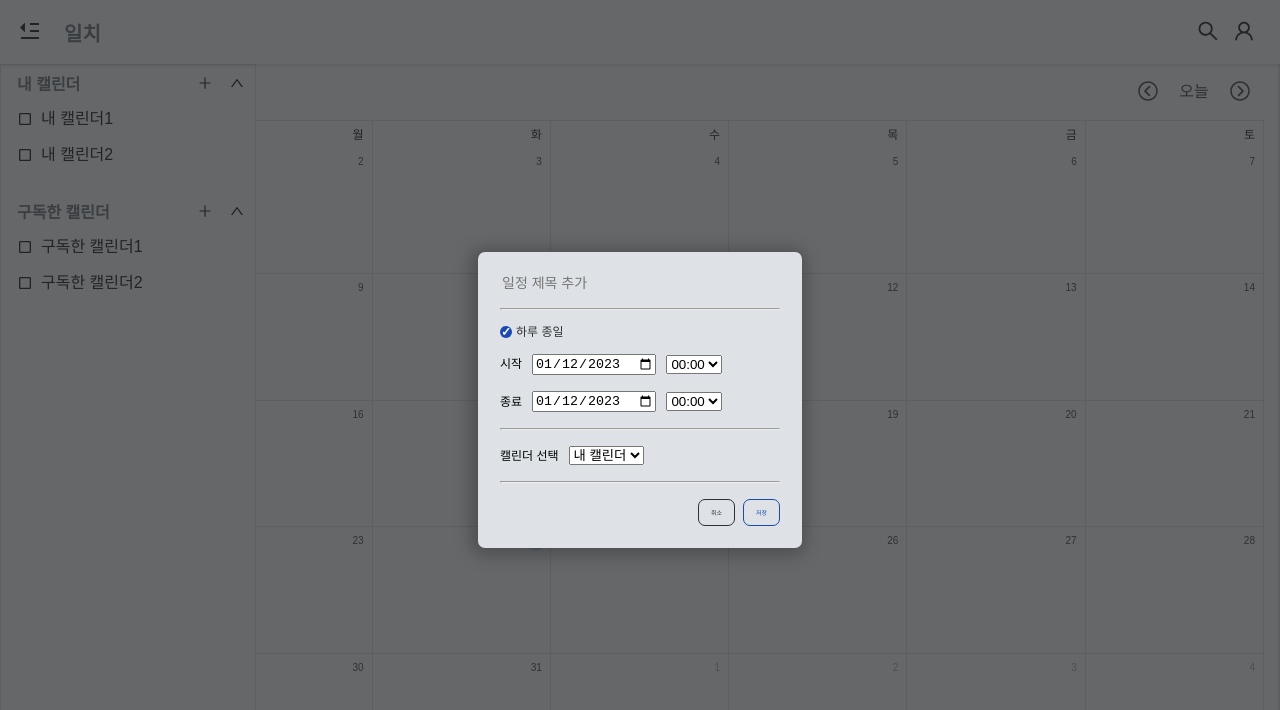
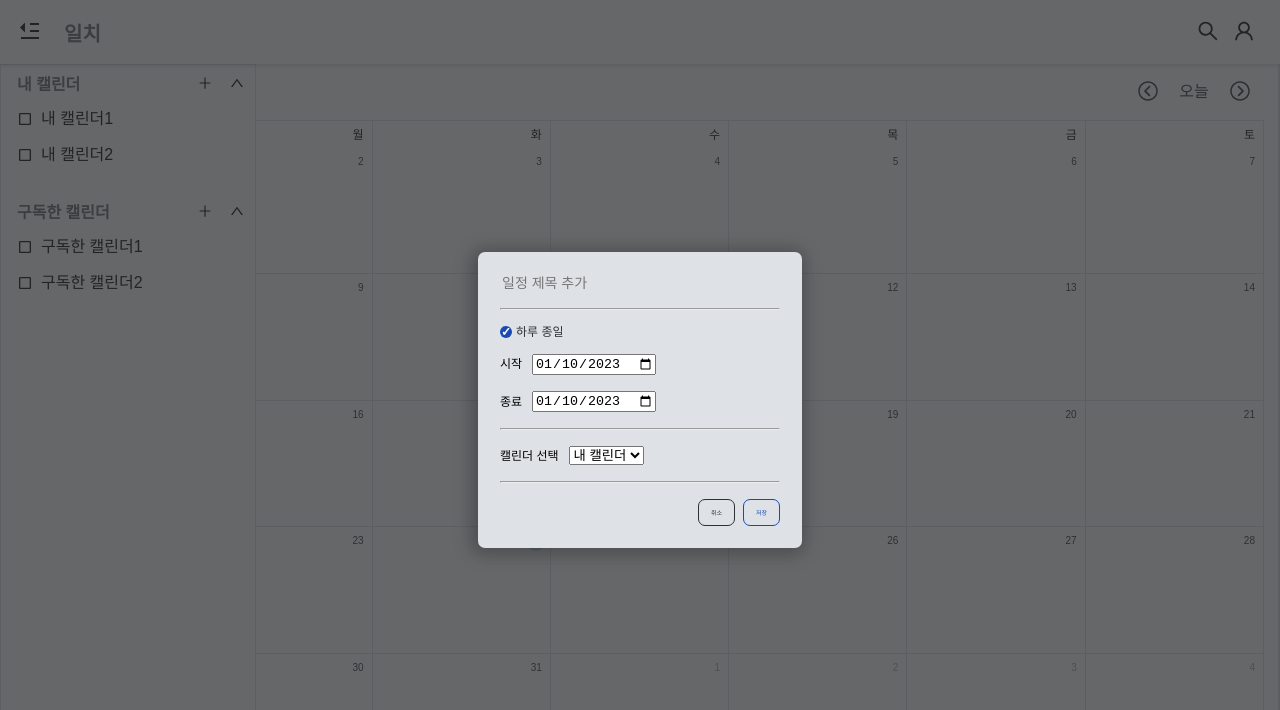
Before and after one commit to aksmf1442/schedule-management-project, a React (Create React App) app in the folder frontend/: page / in a window 1280 px wide. Both pictures are taken after a click on the button "10". Shown: the top 710 px of the page. Built offline with nearby package versions, Linux system fonts and the light colour scheme.

Commit message:
[#32] feat: 일정 추가 기능 동작하도록 구현

```diff
--- a/frontend/src/components/calendar/CalendarCell.jsx
+++ b/frontend/src/components/calendar/CalendarCell.jsx
@@ -1,4 +1,4 @@
-import React, { useRef } from 'react';
+import React, { useState } from 'react';
 
 import styled from 'styled-components';
 import { isSameMonth, isSameDay, getDay } from 'date-fns';
@@ -69,7 +69,11 @@ function CalendarCell({ day, currentDate, originDate, formattedDate, isSideBarOp
 				</CalendarCellContainer>
 			</Button>
 			<ModalPortal isOpen={isScheduleAdderModalOpen} closeModal={toggleScheduleAdderModalOpen}>
-				<ScheduleAdder isSideBarOpen={isSideBarOpen} day={getDay(day)} />
+				<ScheduleAdder
+					closeModal={toggleScheduleAdderModalOpen}
+					isSideBarOpen={isSideBarOpen}
+					day={day}
+				/>
 			</ModalPortal>
 		</>
 	);
--- a/frontend/src/components/schedule/ScheduleAdder.jsx
+++ b/frontend/src/components/schedule/ScheduleAdder.jsx
@@ -1,6 +1,9 @@
+import format from 'date-fns/format';
 import React from 'react';
-import { useState } from 'react';
 import styled, { css } from 'styled-components';
+import useToggle from '../../hooks/useToggle';
+import useValidateSchedule from '../../hooks/useValidateSchedule';
+
 import Button from '../common/Button';
 
 const ScheduleAdderContainer = styled.div`
@@ -166,18 +169,70 @@ const FormControlButtons = styled.div`
 	width: 100%;
 `;
 
-function ScheduleAdder({ isSideBarOpen, day }) {
-	const [isAllDay, setAllDay] = useState(true);
+const TIMES = [
+	'00',
+	'01',
+	'02',
+	'03',
+	'04',
+	'05',
+	'06',
+	'07',
+	'08',
+	'09',
+	'10',
+	'11',
+	'12',
+	'13',
+	'14',
+	'15',
+	'16',
+	'17',
+	'18',
+	'19',
+	'20',
+	'21',
+	'22',
+	'23',
+];
 
-	const handleClickAllDayButton = () => {
-		setAllDay(prev => !prev);
+const MOCK_CALENDARS = ['내 캘린더', '캘린더 1', '캘린더 2'];
+
+const getFormatDate = date => {
+	return format(date, 'yyyy-MM-dd');
+};
+
+function ScheduleAdder({ closeModal, isSideBarOpen, day }) {
+	const { isOpen: isAllDay, toggleClick: toggleAllDay } = useToggle(true);
+
+	const schedule = useValidateSchedule({
+		initialTitle: '',
+		initialStartDate: getFormatDate(day),
+		initialStartTime: '00',
+		initialEndDate: getFormatDate(day),
+		initialEndTime: '00',
+		initialCalendar: '내 캘린더',
+	});
+
+	const handleSubmitShcduleAdderForm = e => {
+		e.preventDefault();
+		closeModal();
+	};
+
+	const handleAllDayButton = () => {
+		toggleAllDay();
 	};
 
 	return (
-		<ScheduleAdderContainer isSideBarOpen={isSideBarOpen} day={day}>
-			<ScheduleAdderForm>
+		<ScheduleAdderContainer isSideBarOpen={isSideBarOpen}>
+			<ScheduleAdderForm onSubmit={handleSubmitShcduleAdderForm}>
 				<InputContainer>
-					<ScheduleInput placeholder="일정 제목 추가" autoFocus />
+					<ScheduleInput
+						placeholder="일정 제목 추가"
+						value={schedule.title.inputValue}
+						onChange={schedule.title.onChangeValue}
+						autoFocus
+					/>
 				</InputContainer>
 				<hr width="100%" />
 				<DateTimeContainer>
@@ -186,7 +241,7 @@ function ScheduleAdder({ isSideBarOpen, day }) {
 							type="checkbox"
 							id="allDay"
 							checked={isAllDay}
-							onClick={handleClickAllDayButton}
+							onClick={handleAllDayButton}
 							readOnly
 						/>
 						<label htmlFor="allDay" />
@@ -194,85 +249,56 @@ function ScheduleAdder({ isSideBarOpen, day }) {
 					</CheckBox>
 					<DateTime>
 						시작
-						<input type="date" value="2023-01-12"></input>
-						<select>
-							<option value="00">00:00</option>
-							<option value="01">01:00</option>
-							<option value="02">02:00</option>
-							<option value="03">03:00</option>
-							<option value="04">04:00</option>
-							<option value="05">05:00</option>
-							<option value="06">06:00</option>
-							<option value="07">07:00</option>
-							<option value="08">08:00</option>
-							<option value="09">09:00</option>
-							<option value="10">10:00</option>
-							<option value="11">11:00</option>
-							<option value="12">12:00</option>
-							<option value="13">13:00</option>
-							<option value="14">14:00</option>
-							<option value="15">15:00</option>
-							<option value="16">16:00</option>
-							<option value="17">17:00</option>
-							<option value="18">18:00</option>
-							<option value="19">19:00</option>
-							<option value="20">20:00</option>
-							<option value="21">21:00</option>
-							<option value="22">22:00</option>
-							<option value="23">23:00</option>
-						</select>
+						<input
+							type="date"
+							value={schedule.startDate.inputValue}
+							onChange={schedule.startDate.onChangeValue}
+						/>
+						{!isAllDay && (
+							<select
+								value={schedule.startTime.inputValue}
+								onChange={schedule.startTime.onChangeValue}
+							>
+								{TIMES.map(time => {
+									return <option value={time}>{time}:00</option>;
+								})}
+							</select>
+						)}
 					</DateTime>
 					<DateTime>
 						종료
-						<input type="date" value="2023-01-12"></input>
-						<select>
-							<option value="00">00:00</option>
-							<option value="01">01:00</option>
-							<option value="02">02:00</option>
-							<option value="03">03:00</option>
-							<option value="04">04:00</option>
-							<option value="05">05:00</option>
-							<option value="06">06:00</option>
-							<option value="07">07:00</option>
-							<option value="08">08:00</option>
-							<option value="09">09:00</option>
-							<option value="10">10:00</option>
-							<option value="11">11:00</option>
-							<option value="12">12:00</option>
-							<option value="13">13:00</option>
-							<option value="14">14:00</option>
-							<option value="15">15:00</option>
-							<option value="16">16:00</option>
-							<option value="17">17:00</option>
-							<option value="18">18:00</option>
-							<option value="19">19:00</option>
-							<option value="20">20:00</option>
-							<option value="21">21:00</option>
-							<option value="22">22:00</option>
-							<option value="23">23:00</option>
-						</select>
+						<input
+							type="date"
+							value={schedule.endDate.inputValue}
+							onChange={schedule.endDate.onChangeValue}
+						/>
+						{!isAllDay && (
+							<select value={schedule.endTime.inputValue} onChange={schedule.endTime.onChangeValue}>
+								{TIMES.map(time => {
+									return <option value={time}>{time}:00</option>;
+								})}
+							</select>
+						)}
 					</DateTime>
 				</DateTimeContainer>
 
 				<hr width="100%" />
 				<SelectBox>
 					캘린더 선택
-					<select>
-						<option key="내 캘린더" value="내 캘린더">
-							내 캘린더
-						</option>
-						<option key="캘린더 1" value="캘린더 1">
-							캘린더 1
-						</option>
-						<option key="캘린더 2" value="캘린더 2">
-							캘린더 2
-						</option>
+					<select value={schedule.calendar.inputValue} onChange={schedule.calendar.onChangeValue}>
+						{MOCK_CALENDARS.map(calendar => {
+							return <option value={calendar}>{calendar}</option>;
+						})}
 					</select>
 				</SelectBox>
 				<hr width="100%" />
 				<FormControlButtons>
-					<Button css={cancelButton}>취소</Button>
-					<Button css={saveButton}>저장</Button>
+					<Button css={cancelButton} onClick={closeModal}>
+						취소
+					</Button>
+					<Button type="submit" css={saveButton}>
+						저장
+					</Button>
 				</FormControlButtons>
 			</ScheduleAdderForm>
 		</ScheduleAdderContainer>
--- /dev/null
+++ b/frontend/src/hooks/useControlledInput.js
@@ -0,0 +1,19 @@
+import { useEffect, useState } from 'react';
+
+function useControlledInput(initialInputValue) {
+	const [inputValue, setInputValue] = useState(initialInputValue ?? '');
+
+	const onChangeValue = ({ target }) => {
+		if (target instanceof HTMLInputElement || target instanceof HTMLSelectElement) {
+			setInputValue(target.value);
+		}
+	};
+
+	useEffect(() => {
+		setInputValue(initialInputValue ?? '');
+	}, [initialInputValue]);
+
+	return { inputValue, setInputValue, onChangeValue };
+}
+
+export default useControlledInput;
--- /dev/null
+++ b/frontend/src/hooks/useValidateSchedule.js
@@ -0,0 +1,48 @@
+import useControlledInput from './useControlledInput';
+
+function useValidateSchedule({
+	initialTitle,
+	initialStartDate,
+	initialStartTime,
+	initialEndDate,
+	initialEndTime,
+	initialCalendar,
+}) {
+	const title = useControlledInput(initialTitle);
+	const startDate = useControlledInput(initialStartDate);
+	const startTime = useControlledInput(initialStartTime);
+	const endDate = useControlledInput(initialEndDate);
+	const endTime = useControlledInput(initialEndTime);
+	const calendar = useControlledInput(initialCalendar);
+
+	// useEffect(() => {
+	// 	if (startDate.inputValue + startTime.inputValue <= endDate.inputValue + endTime.inputValue)
+	// 		return;
+
+	// 	if (startDate.inputValue > endDate.inputValue) {
+	// 		endDate.setInputValue(startDate.inputValue);
+	// 		endTime.setInputValue(startTime.inputValue);
+
+	// 		return;
+	// 	}
+
+	// 	if (startTime.inputValue >= '23:00') {
+	// 		const nextDate = getISODateString(getDayOffsetDateTime(startDate.inputValue, 1));
+
+	// 		endDate.setInputValue(nextDate);
+	// 	}
+
+	// 	endTime.setInputValue(getEndTime(startTime.inputValue));
+	// }, [startDate, startTime]);
+
+	return {
+		title,
+		startDate,
+		startTime,
+		endDate,
+		endTime,
+		calendar,
+	};
+}
+
+export default useValidateSchedule;
```
